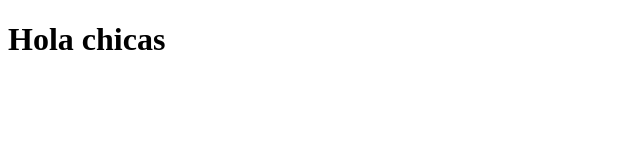
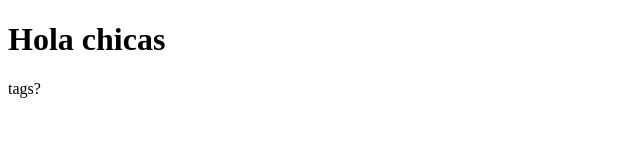
Before and after one commit to Jonhks/git-tags, a plain HTML site: page index.html in a window 1280 px wide. Shown: the full height of the page, 0-640 px from the left. Drawn offline with Linux system fonts and the light colour scheme.

Commit message:
creando tag 2.1

```diff
--- a/index.html
+++ b/index.html
@@ -8,5 +8,6 @@
 </head>
 <body>
     <h1>Hola chicas</h1>
+    <p>tags?</p>
 </body>
 </html>
```
